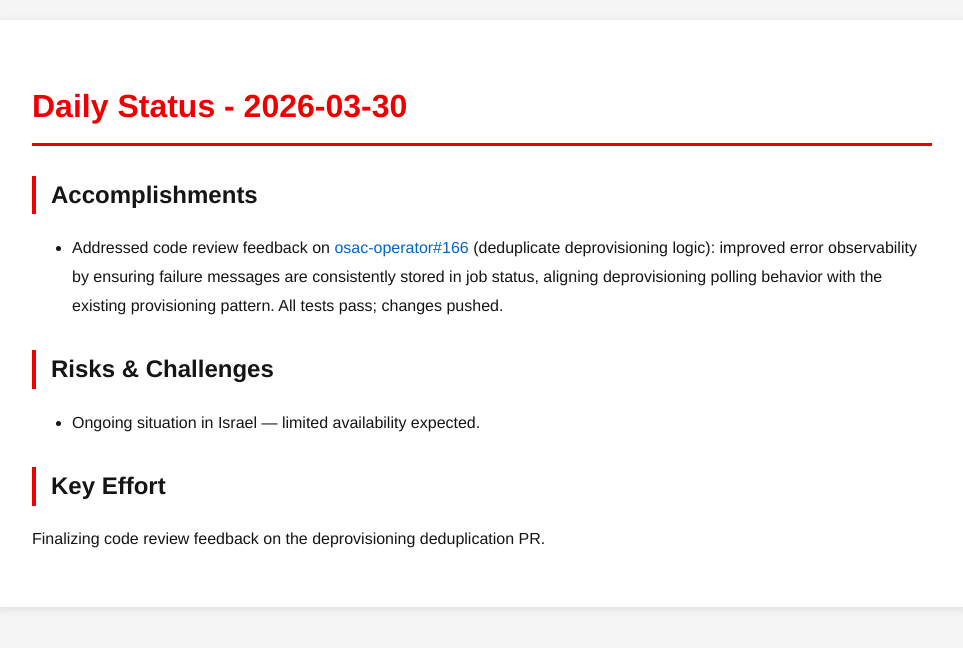
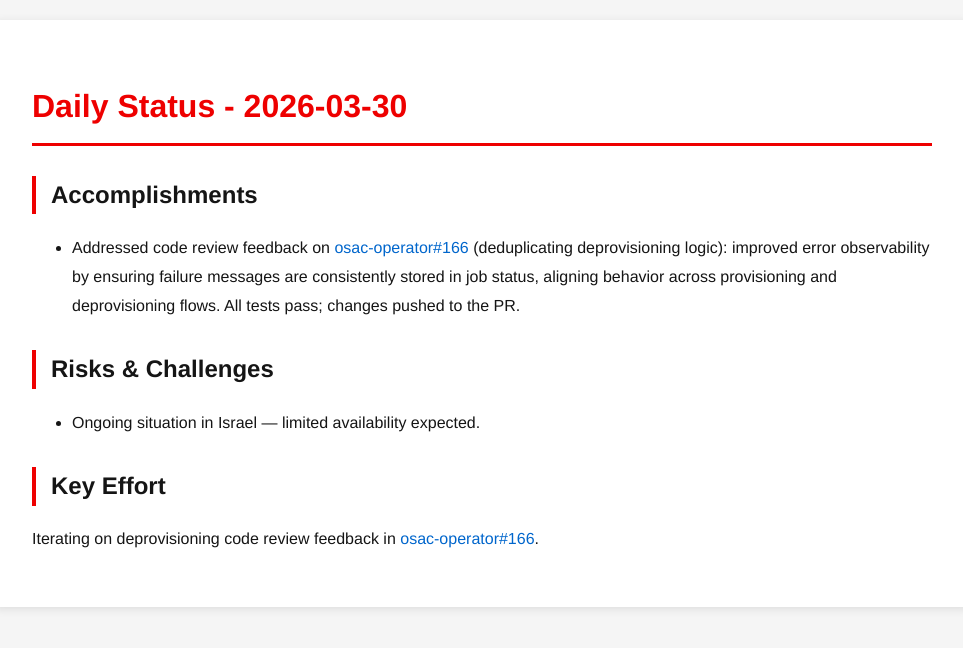
Before and after one commit to tzvatot/daily-status, a Jekyll site: the page built from 2026-03-30.md, in a window 1280 px wide. Shown: the top 648 px of the page, without its empty margins (158-1121 px from the left). Built offline with Jekyll 4.4.1, drawn with Linux system fonts in a browser that asks for light colours.

Commit message:
Daily status update - 2026-03-30

```diff
--- a/2026-03-30.md
+++ b/2026-03-30.md
@@ -7,10 +7,10 @@
 # Daily Status - 2026-03-30
 
 ## Accomplishments
-- Addressed code review feedback on [osac-operator#166](https://github.com/osac-project/osac-operator/pull/166) (deduplicate deprovisioning logic): improved error observability by ensuring failure messages are consistently stored in job status, aligning deprovisioning polling behavior with the existing provisioning pattern. All tests pass; changes pushed.
+- Addressed code review feedback on [osac-operator#166](https://github.com/osac-project/osac-operator/pull/166) (deduplicating deprovisioning logic): improved error observability by ensuring failure messages are consistently stored in job status, aligning behavior across provisioning and deprovisioning flows. All tests pass; changes pushed to the PR.
 
 ## Risks & Challenges
 - Ongoing situation in Israel — limited availability expected.
 
 ## Key Effort
-Finalizing code review feedback on the deprovisioning deduplication PR.
+Iterating on deprovisioning code review feedback in [osac-operator#166](https://github.com/osac-project/osac-operator/pull/166).
```
